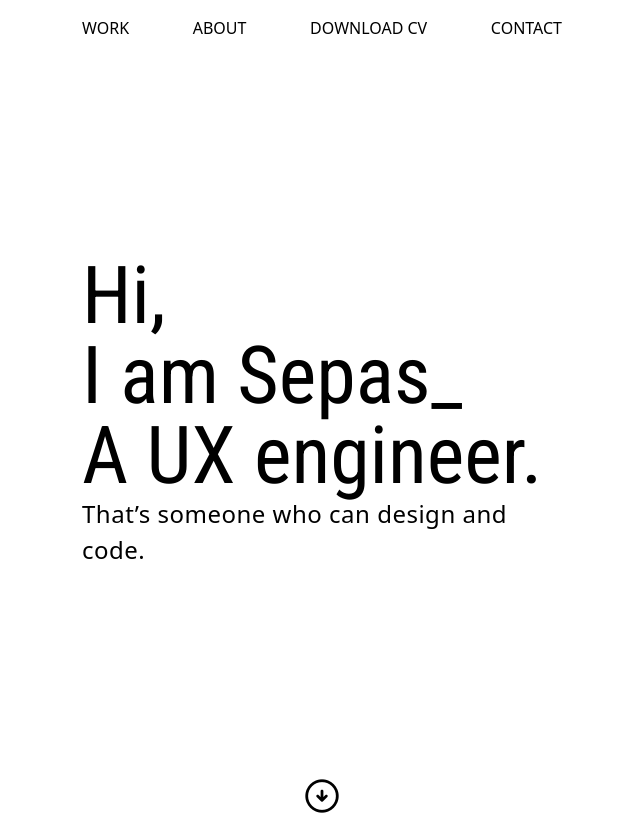
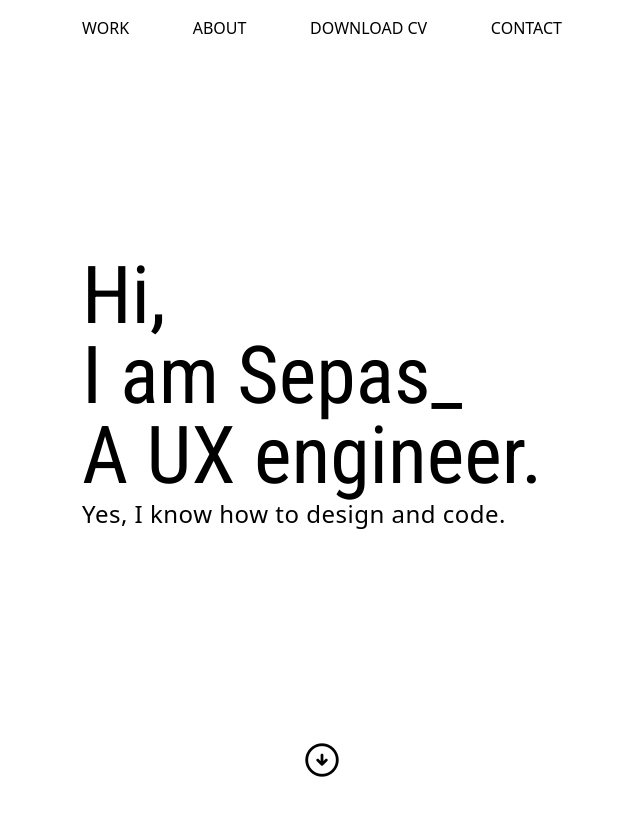
Before and after one commit to sepasHaghighi/Portfolio, a React (Vite) app: page / in a window 1280 px wide. Shown: the top 815 px of the page, without its empty margins (318-958 px from the left). Built offline with nearby package versions, Linux system fonts and the light colour scheme.

Commit message:
Update Hero.jsx
Updated the tagline.

```diff
--- a/src/Pages/Home/Home-components/Hero.jsx
+++ b/src/Pages/Home/Home-components/Hero.jsx
@@ -12,7 +12,7 @@ export default function Hero() {
                     A UX engineer.
                 </h1>
                 <p>
-                    That’s someone who can design and code.
+                    Yes, I know how to design and code.
                 </p>
             </div>
             <a href="#work" className='arrow'><span className="material-symbols-rounded">
```
